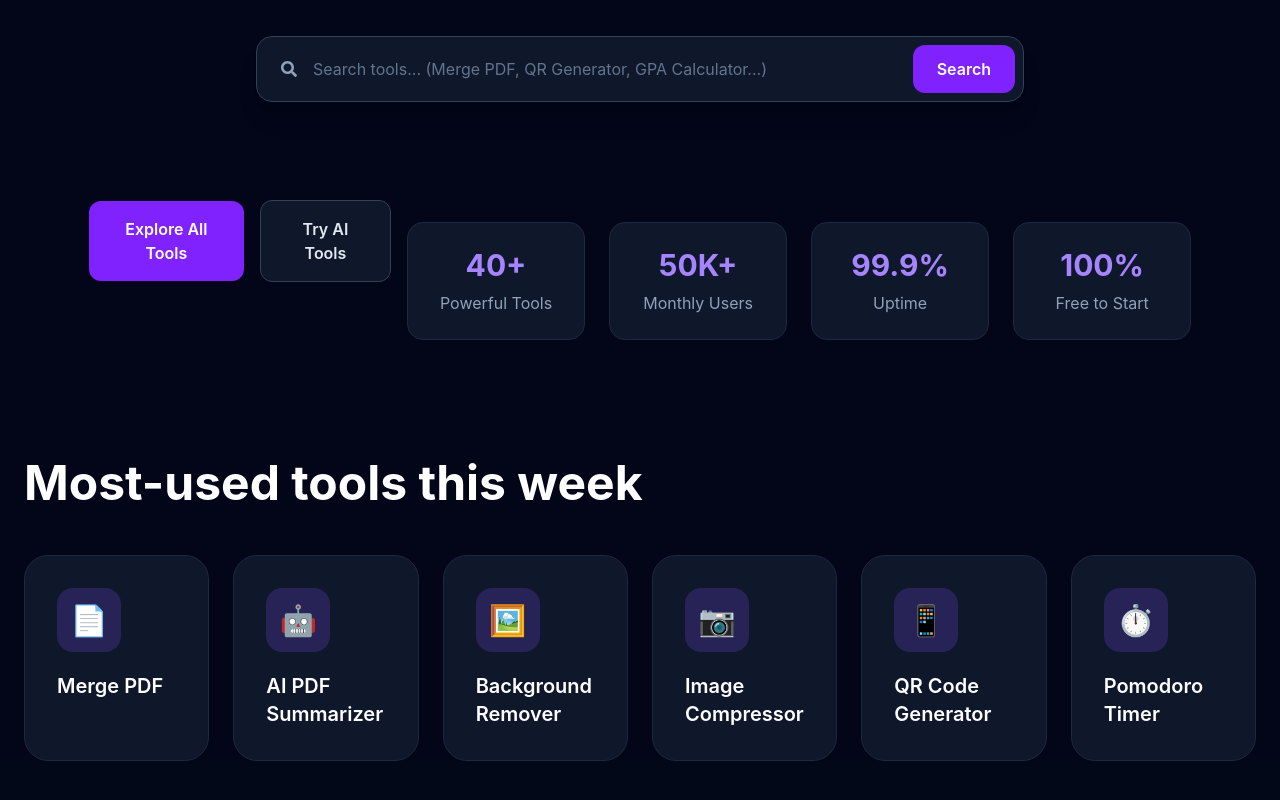
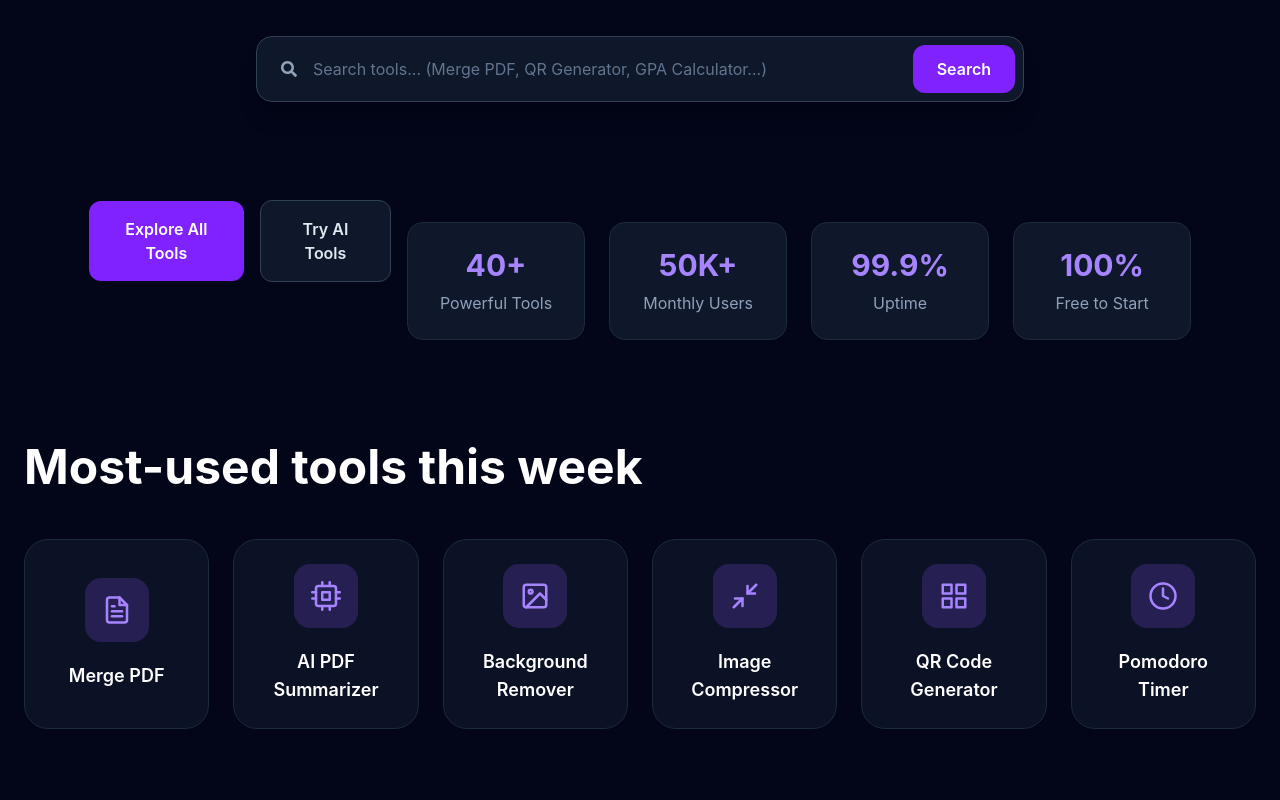
Before and after one commit to Dani-125/nexyra-tools, a React (Vite) app: page / in a window 1280 px wide. Shown: the part 438-1238 px from the top of the page. Before the commit the page ends 1199 px from the top, so only its background shows below. Built offline with nearby package versions, Linux system fonts and the light colour scheme.

Commit message:
Enhance popular tools cards with premium hover effects

```diff
--- a/src/components/tools/PopularTools.jsx
+++ b/src/components/tools/PopularTools.jsx
@@ -3,18 +3,18 @@ import { popularTools } from "../../data/tools";
 
 function PopularTools() {
   return (
-    <section className="mx-auto mt-28 max-w-7xl px-6">
+    <section className="max-w-7xl mx-auto px-6 py-24">
 
-      <h2 className="mb-12 text-5xl font-bold text-white">
+      <h2 className="text-5xl font-bold text-white mb-12">
         Most-used tools this week
       </h2>
 
-      <div className="grid gap-6 md:grid-cols-3 lg:grid-cols-6">
+      <div className="grid gap-6 grid-cols-2 md:grid-cols-3 lg:grid-cols-6">
         {popularTools.map((tool) => (
           <ToolCard
             key={tool.id}
+            title={tool.title}
             icon={tool.icon}
-            title={tool.title}
           />
         ))}
       </div>
--- a/src/components/tools/ToolCard.jsx
+++ b/src/components/tools/ToolCard.jsx
@@ -1,15 +1,50 @@
-function ToolCard({ icon, title }) {
+function ToolCard({ icon: Icon, title }) {
   return (
-    <div className="group rounded-3xl border border-slate-800 bg-slate-900 p-8 transition-all duration-300 hover:-translate-y-2 hover:border-violet-500 hover:shadow-[0_0_40px_rgba(139,92,246,0.25)]">
-
-      <div className="mb-5 flex h-16 w-16 items-center justify-center rounded-2xl bg-violet-500/20 text-3xl">
-        {icon}
+    <div
+      className="
+        group
+        bg-slate-900/70
+        border
+        border-slate-800
+        rounded-3xl
+        p-6
+        flex
+        flex-col
+        items-center
+        justify-center
+        transition-all
+        duration-300
+        hover:-translate-y-2
+        hover:border-violet-500
+        hover:bg-slate-900
+        hover:shadow-[0_0_35px_rgba(139,92,246,0.35)]
+        cursor-pointer
+      "
+    >
+      <div
+        className="
+          w-16
+          h-16
+          rounded-2xl
+          bg-violet-500/20
+          flex
+          items-center
+          justify-center
+          text-violet-400
+          text-3xl
+          transition-all
+          duration-300
+          group-hover:scale-110
+          group-hover:bg-violet-500
+          group-hover:text-white
+        "
+      >
+        <Icon />
       </div>
 
-      <h3 className="text-xl font-semibold text-white">
+      <h3 className="mt-5 text-white text-lg font-semibold text-center">
         {title}
       </h3>
-
     </div>
   );
 }
--- a/src/data/tools.js
+++ b/src/data/tools.js
@@ -1,32 +1,41 @@
+import {
+  FiFileText,
+  FiCpu,
+  FiImage,
+  FiMinimize2,
+  FiGrid,
+  FiClock,
+} from "react-icons/fi";
+
 export const popularTools = [
   {
     id: 1,
     title: "Merge PDF",
-    icon: "📄",
+    icon: FiFileText,
   },
   {
     id: 2,
     title: "AI PDF Summarizer",
-    icon: "🤖",
+    icon: FiCpu,
   },
   {
     id: 3,
     title: "Background Remover",
-    icon: "🖼️",
+    icon: FiImage,
   },
   {
     id: 4,
     title: "Image Compressor",
-    icon: "📷",
+    icon: FiMinimize2,
   },
   {
     id: 5,
     title: "QR Code Generator",
-    icon: "📱",
+    icon: FiGrid,
   },
   {
     id: 6,
     title: "Pomodoro Timer",
-    icon: "⏱️",
+    icon: FiClock,
   },
 ];
```
